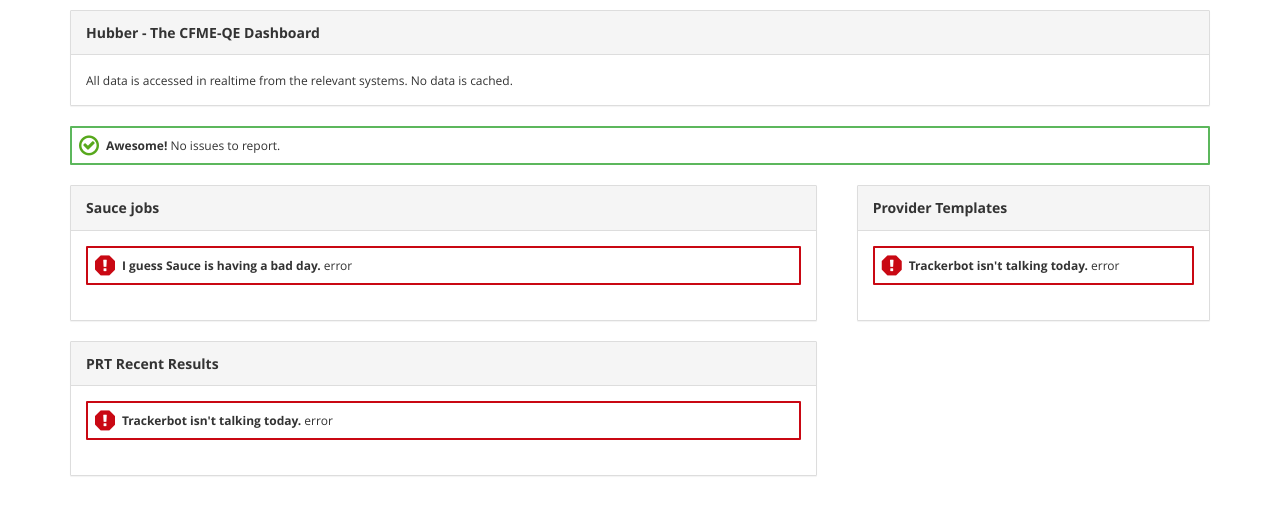
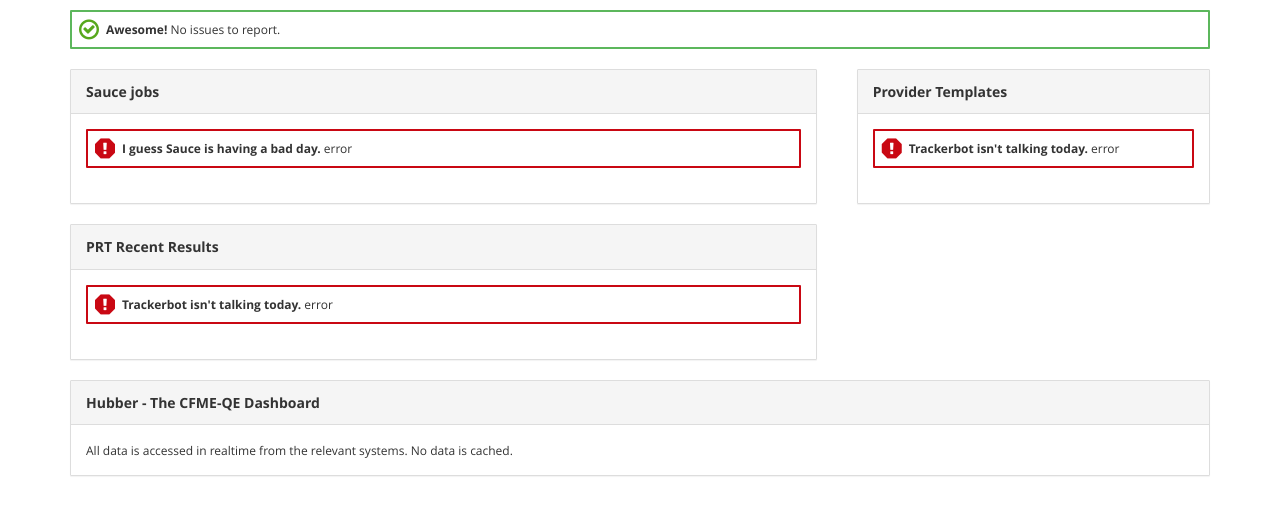
Before and after one commit to psav/cfme_trackerbot, a Django app: template dashboard/templates/dashboard.html in a window 1280 px wide. Shown: the part 76-591 px from the top of the page. Run offline with Django 3.2, Linux system fonts and the light colour scheme; the template is opened without the code that fills it, so the values that code supplies are empty; some libraries are stand-ins or nearby versions; some web fonts are replaced.

Commit message:
Graph expander

```diff
--- a/dashboard/static/js/hubber.js
+++ b/dashboard/static/js/hubber.js
@@ -1,10 +1,13 @@
 function hubber_build_graphs(){
     url = base_url + 'api/group/?format=json&limit=3'
     $.getJSON(url, function( data ) {
+	num_obj = Object.keys(data['objects']).length
+	offset = 12 / num_obj
+	width = 1000/num_obj
 	$.each(data['objects'],
 	       function(key, val){
 		   $( "<div>", {
-		       "class": "col-md-4",
+		       "class": "col-md-" + offset,
 		   }).append(
 		       $("<div>", {
 			   "class": "panel panel-default"
@@ -19,7 +22,7 @@ function hubber_build_graphs(){
 			   $("<div>", {
 			       "class": "panel-body",
 			       "id": val['name'],
-			       "style": "width:300px;height:150px;"
+			       "style": "width:" + width + "px;height:150px;"
 			       }),
 			   $("<div>", {
 			   "id": val['name'] + "-data",
--- a/dashboard/templates/dashboard.html
+++ b/dashboard/templates/dashboard.html
@@ -31,20 +31,6 @@
       hubber_prt_results()
     </script>
     <p></p>
-    <div class="container">
-      <div class="row">
-	<div class="col-md-12">
-	  <div class="panel panel-default">
-	    <div class="panel-heading">
-	      <strong class="panel-title">Hubber - The CFME-QE Dashboard</strong>
-	    </div>
-	    <div class="panel-body">
-	      All data is accessed in realtime from the relevant systems. No data is cached.
-	    </div>
-	  </div>
-	</div>
-      </div>
-    </div>
 
     <div class="container">
       <div class="alert alert-success">
@@ -93,5 +79,21 @@
 
       </div>
     </div>
+
+    <div class="container">
+      <div class="row">
+	<div class="col-md-12">
+	  <div class="panel panel-default">
+	    <div class="panel-heading">
+	      <strong class="panel-title">Hubber - The CFME-QE Dashboard</strong>
+	    </div>
+	    <div class="panel-body">
+	      All data is accessed in realtime from the relevant systems. No data is cached.
+	    </div>
+	  </div>
+	</div>
+      </div>
+    </div>
+
   </body>
 </html>
```
